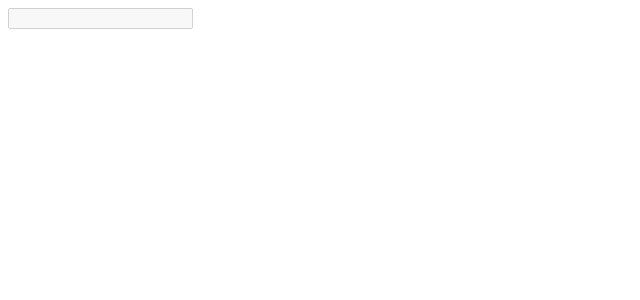
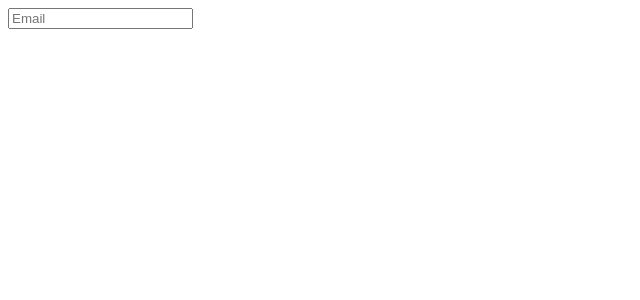
Before and after one commit to dr1602/hook-form, a React (Vite) app: page / in a window 1280 px wide. Shown: the top 300 px of the page, without its empty margins (0-640 px from the left). Built offline with nearby package versions, Linux system fonts and the light colour scheme.

Commit message:
feat: adds additional features from useForm

```diff
--- a/src/users/components/User.tsx
+++ b/src/users/components/User.tsx
@@ -1,19 +1,27 @@
-import { useState } from 'react';
+import { useForm } from 'react-hook-form';
 
 export const Users: React.FC = () => {
-  const [input, setInput] = useState<string>('');
+  const {
+    register,
+    formState: { errors },
+    handleSubmit,
+  } = useForm<{ email: string }>({ mode: 'all' });
+
+  const onSubmit = () => {
+    console.log('submitted');
+  };
 
   return (
-    <>
+    <form onSubmit={handleSubmit(onSubmit)}>
       <input
-        value={input}
-        onChange={(e) => setInput(e.target.value)}
-        onBlur={() => {}}
-        name='user-name'
-        disabled
-        required
-        maxLength={12}
+        {...register('email', {
+          required: { value: true, message: 'Email required' },
+          maxLength: { value: 10, message: 'Maximum 10 characters' },
+        })}
+        placeholder='Email'
       />
-    </>
+
+      <p>{errors.email?.message}</p>
+    </form>
   );
 };
```
